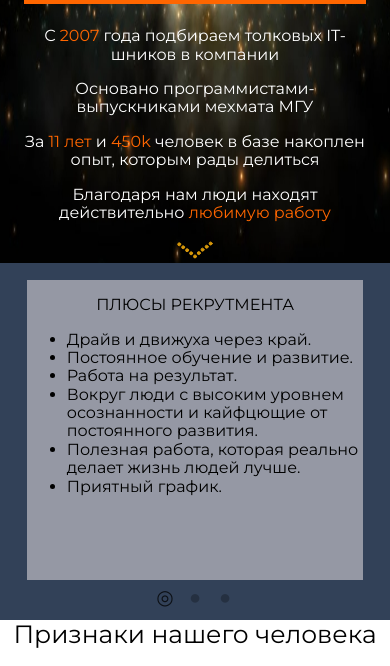
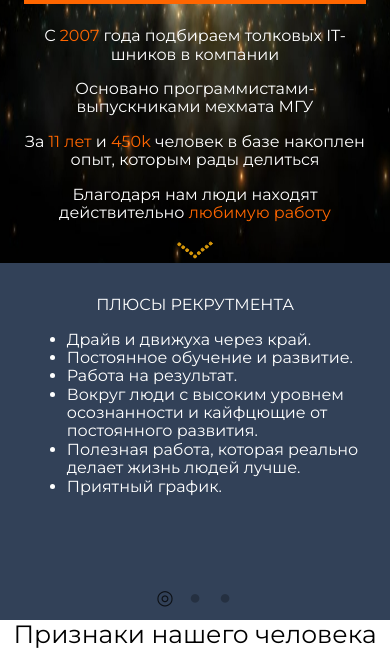
Before and after one commit to Arxont/Star-Staff, a plain HTML site: page Index.html in a window 390 px wide. Shown: the part 424-1090 px from the top of the page. Drawn offline with nearby package versions, Linux system fonts and the light colour scheme.

Commit message:
slider fix

```diff
--- a/css/styles.css
+++ b/css/styles.css
@@ -2309,7 +2309,8 @@ background: transparent;
 display: block;
 width: 100%;
 height: 100%;
-color: black;
+color: white;
+background-color: transparent;
 }
 
 
```
